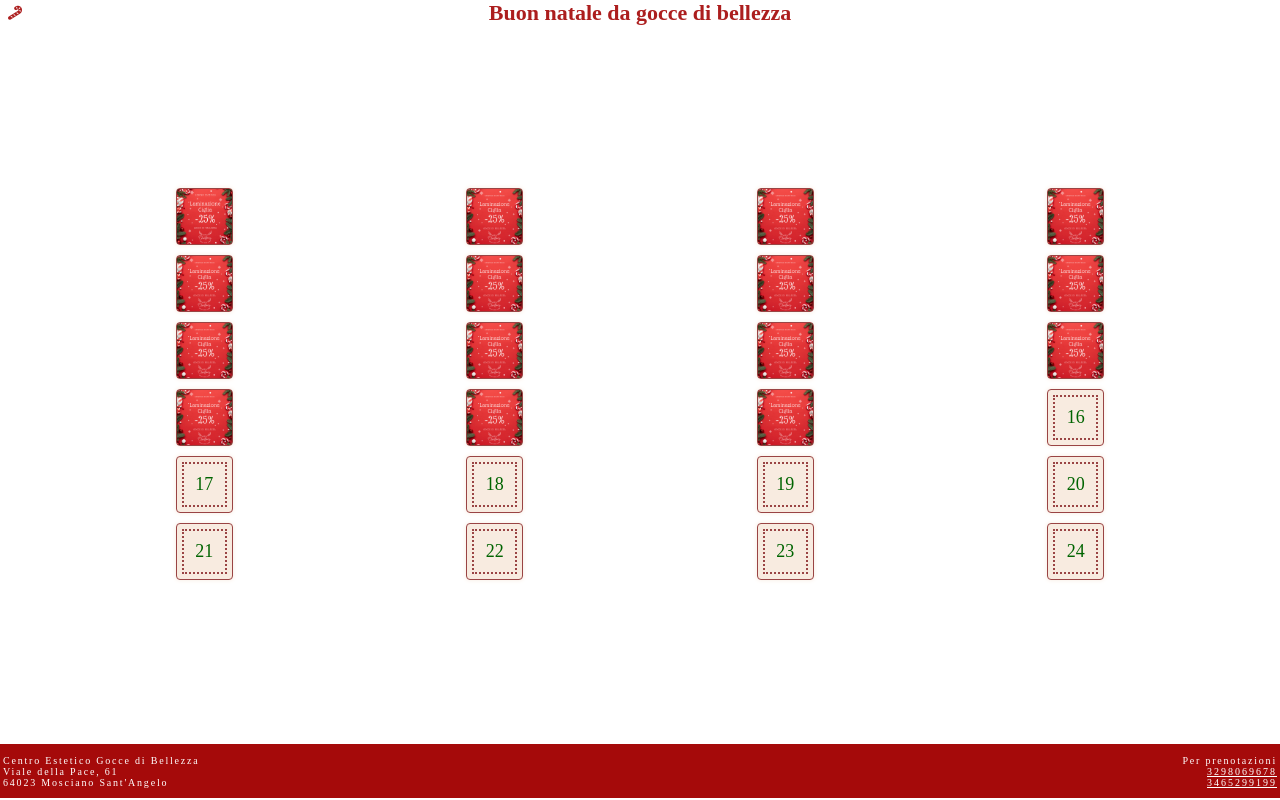
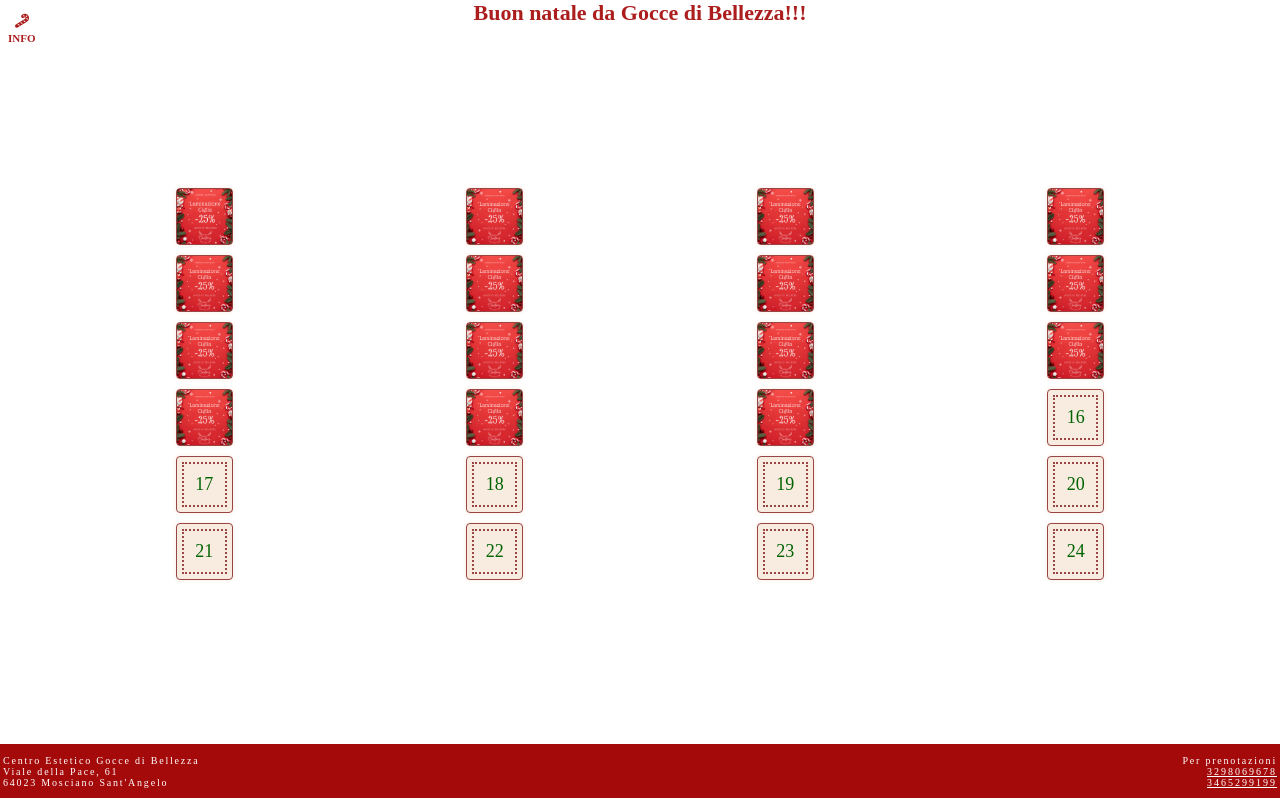
Before and after one commit to AndreadeMartinis/JS-Christmas-calendar-app, a plain HTML site: page index.html in a window 1280 px wide. Drawn offline with Linux system fonts and the light colour scheme; a web font is replaced by a local one.

Commit message:
Secondo commit

```diff
--- a/index.html
+++ b/index.html
@@ -18,8 +18,11 @@
   </head>
   <body>
     <header>
-      <i class="fa-solid fa-candy-cane"></i>
-      <p>Buon natale da gocce di bellezza</p>
+      <span class="infoIcon">
+        <i class="fa-solid fa-candy-cane"></i>
+        <p>INFO</p>
+      </span>
+      <h1>Buon natale da Gocce di Bellezza!!!</h1>
     </header>
     <main>
       <div class="calendar"></div>
--- a/style.css
+++ b/style.css
@@ -58,16 +58,24 @@ main {
 
 header i {
   font-size: 14px;
+  animation: growAndShrink 3s ease-in-out 5;
+  animation-delay: 5s;
+}
+
+.infoIcon {
   position: absolute;
   top: 6px;
   left: 8px;
-  animation: growAndShrink 3s ease-in-out 5;
-  animation-delay: 5s;
   cursor: pointer;
 }
 
-header p {
+.infoIcon p {
+  font-size: 11px;
+}
+
+h1 {
   display: inline;
+  font-size: 22px;
 }
 
 footer a {
```
